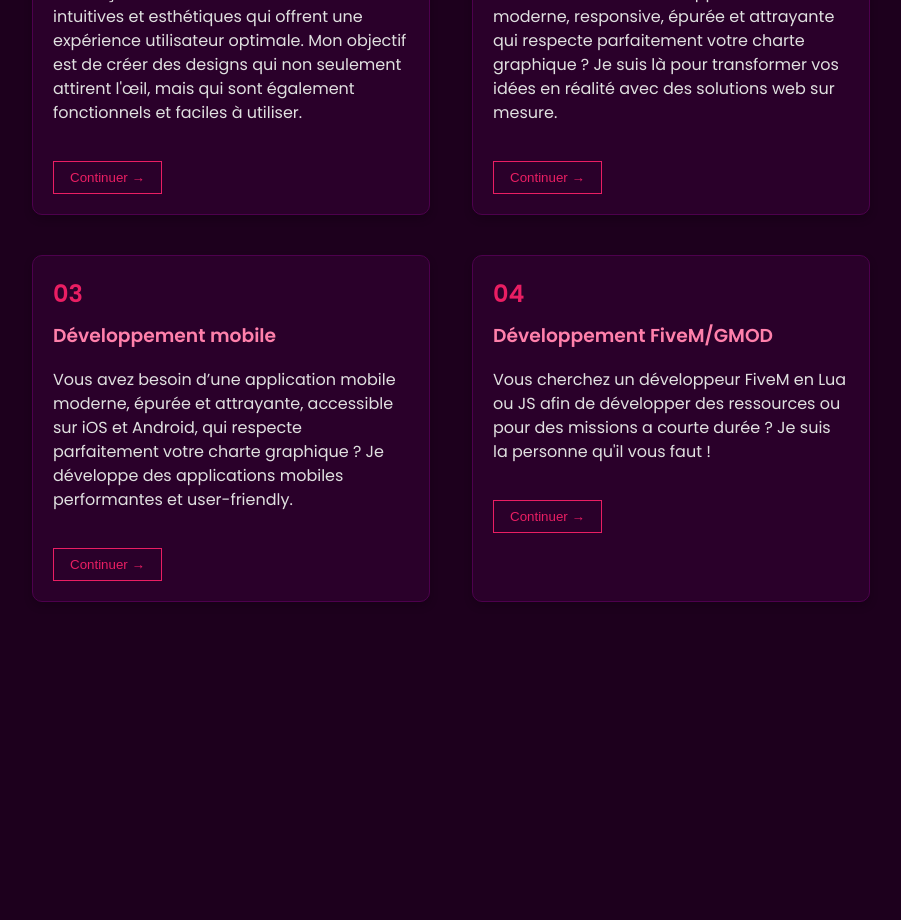
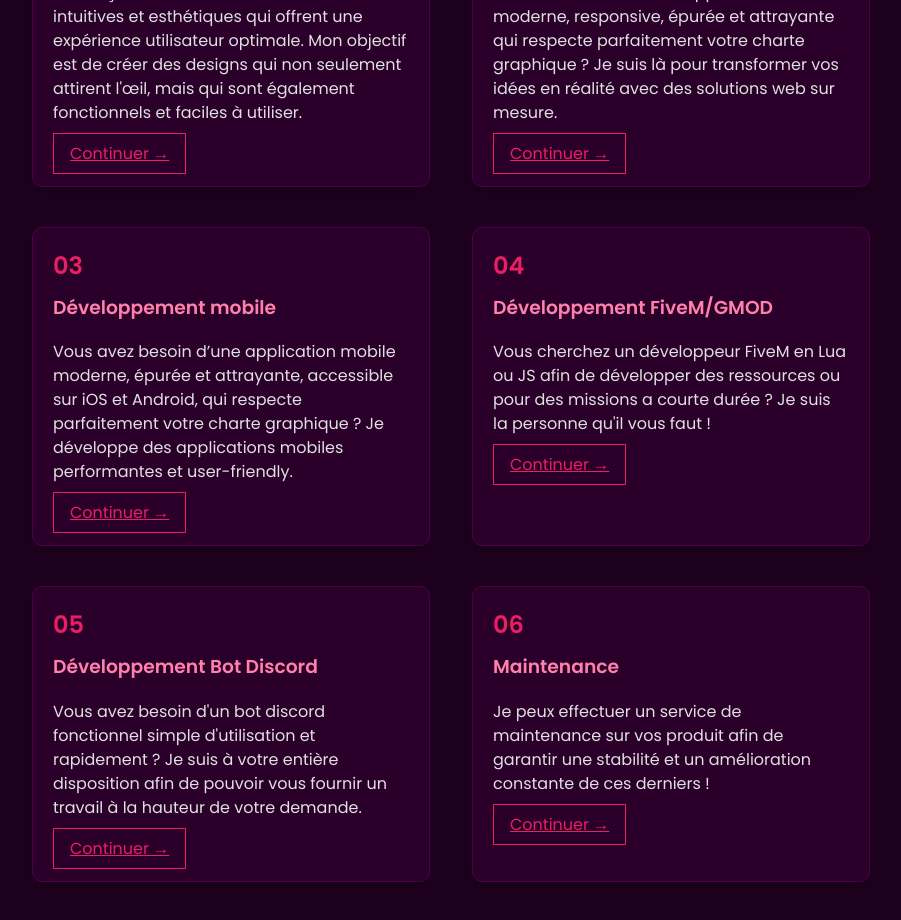
Before and after one commit to AbdelRMB/portfoliov2, a Vue app: page /#/services in a window 1280 px wide. Shown: the part 340-1260 px from the top of the page, without its empty margins (189-1090 px from the left). Before the commit the page ends 1062 px from the top, so only its background shows below. Built offline with nearby package versions, Linux system fonts and the light colour scheme.

Commit message:
update services section: replace continue button with a link to Discord and add new service entries for Discord bot development and maintenance

```diff
--- a/src/views/Services.vue
+++ b/src/views/Services.vue
@@ -6,7 +6,7 @@
             <div class="service-content">
                 <h3>{{ service.title }}</h3>
                 <p>{{ service.description }}</p>
-                <button class="continue-button">Continuer →</button>
+                <a href="https://discord.gg/Ahq9mPtf36" class="continue-button">Continuer →</a>
             </div>
         </div>
     </div>
@@ -22,6 +22,8 @@ export default {
                 { id: 2, number: "02", title: "Développement web", description: "Vous avez besoin d'une application web moderne, responsive, épurée et attrayante qui respecte parfaitement votre charte graphique ? Je suis là pour transformer vos idées en réalité avec des solutions web sur mesure." },
                 { id: 3, number: "03", title: "Développement mobile", description: "Vous avez besoin d’une application mobile moderne, épurée et attrayante, accessible sur iOS et Android, qui respecte parfaitement votre charte graphique ? Je développe des applications mobiles performantes et user-friendly." },
                 { id: 4, number: "04", title: "Développement FiveM/GMOD", description: "Vous cherchez un développeur FiveM en Lua ou JS afin de développer des ressources ou pour des missions a courte durée ? Je suis la personne qu'il vous faut !" },
+                { id: 5, number: "05", title: "Développement Bot Discord", description: "Vous avez besoin d'un bot discord fonctionnel simple d'utilisation et rapidement ? Je suis à votre entière disposition afin de pouvoir vous fournir un travail à la hauteur de votre demande." },
+                { id: 6, number: "06", title: "Maintenance", description: "Je peux effectuer un service de maintenance sur vos produit afin de garantir une stabilité et un amélioration constante de ces derniers !" },
             ],
             fadeInActive: new Array(4).fill(false) // Assuming there are 4 services
         };
```
